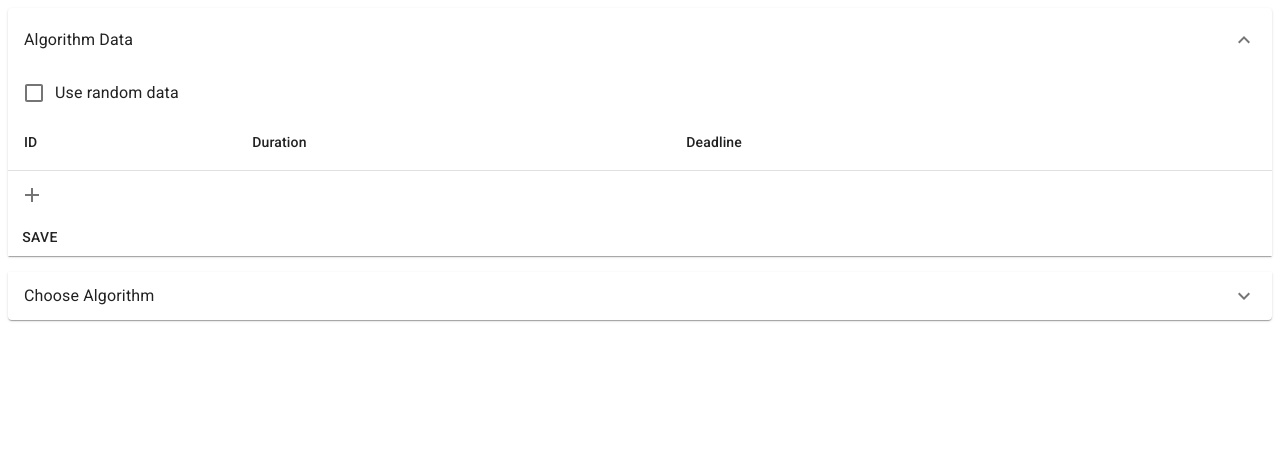
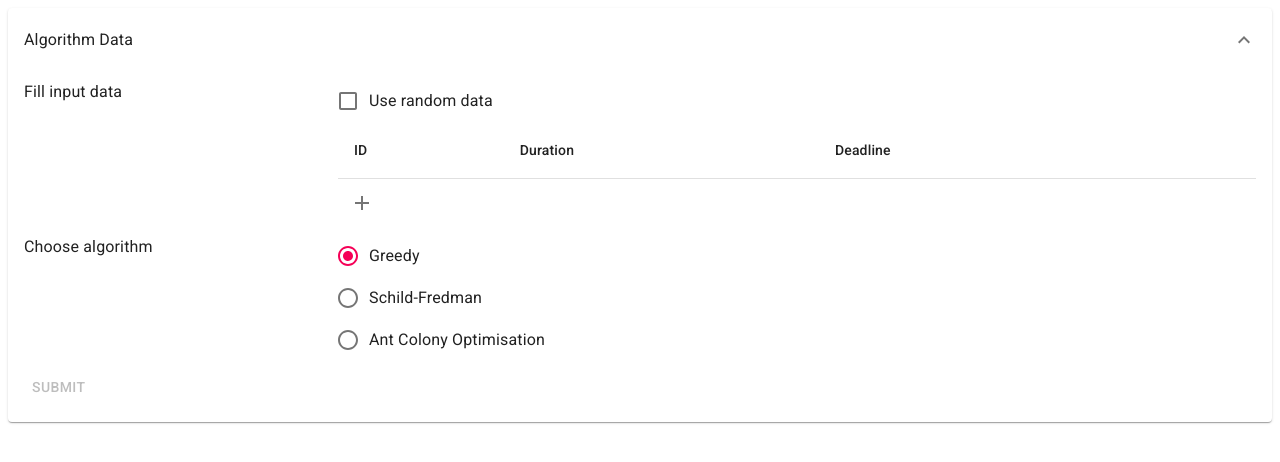
Before and after one commit to TheSubliminal/job-shop-scheduling, a React (Create React App) app in the folder client/: page / in a window 1280 px wide. Shown: the top 462 px of the page. Built offline with nearby package versions, Linux system fonts and the light colour scheme.

Commit message:
Add algorithm selection and additional data sections

```diff
--- /dev/null
+++ b/client/src/components/ACOAdditionalData/index.jsx
@@ -0,0 +1,62 @@
+import React from 'react';
+import PropTypes from 'prop-types';
+import { TextField, Typography } from '@material-ui/core';
+
+import styles from './styles.module.scss';
+
+const ACOAdditionalData = (props) => {
+  const {
+    numOfAnts,
+    pheromoneSignificanceCoef,
+    heuristicSignificanceCoef,
+    pheromoneEvaporationCoef,
+    onChangeData
+  } = props;
+
+  return (
+    <>
+      <Typography>Fill in additional data</Typography>
+      <div className={styles.inputsContainer}>
+        <TextField
+          value={numOfAnts}
+          name='numOfAnts'
+          size='small'
+          label='Number of ants'
+          required
+          onChange={onChangeData}
+        />
+        <TextField
+          value={pheromoneSignificanceCoef}
+          name='pheromoneSignificanceCoef'
+          size='small'
+          label='Pheromone Significance Coefficient'
+          onChange={onChangeData}
+        />
+        <TextField
+          value={heuristicSignificanceCoef}
+          name='heuristicSignificanceCoef'
+          size='small'
+          label='Heuristic Significance Coefficient'
+          onChange={onChangeData}
+        />
+        <TextField
+          value={pheromoneEvaporationCoef}
+          name='pheromoneEvaporationCoef'
+          size='small'
+          label='Pheromone Evaporation Coefficient'
+          onChange={onChangeData}
+        />
+      </div>
+    </>
+  );
+};
+
+ACOAdditionalData.propTypes = {
+  numOfAnts: PropTypes.number.isRequired,
+  pheromoneSignificanceCoef: PropTypes.number,
+  heuristicSignificanceCoef: PropTypes.number,
+  pheromoneEvaporationCoef: PropTypes.number,
+  onChangeData: PropTypes.func.isRequired
+};
+
+export default ACOAdditionalData;
--- /dev/null
+++ b/client/src/components/ACOAdditionalData/styles.module.scss
@@ -0,0 +1,6 @@
+:local(.inputsContainer) {
+  :global(.MuiFormControl-root) {
+    display: block;
+    margin-bottom: 0.5rem;
+  }
+}
--- a/client/src/components/AlgorithmChoice/index.jsx
+++ b/client/src/components/AlgorithmChoice/index.jsx
@@ -1,6 +1,6 @@
 import React from 'react';
 import PropTypes from 'prop-types';
-import { FormControlLabel, Radio, RadioGroup } from '@material-ui/core';
+import { FormControlLabel, Radio, RadioGroup, Typography } from '@material-ui/core';
 
 import algorithmsConfig from '../../config/algorithms.json';
 
@@ -11,8 +11,15 @@ const AlgorithmChoice = ({ selectedAlgorithm, onSelectAlgorithm }) => {
   };
 
   return (
-    <RadioGroup aria-label='Algorithms' value={selectedAlgorithm} onChange={onChange}>
-      {Object.entries(algorithmsConfig).map(([key, name]) => (
+    <>
+      <Typography>Choose algorithm</Typography>
+      <RadioGroup
+        aria-label='Algorithms'
+        value={selectedAlgorithm}
+        name='algorithm'
+        onChange={onChange}
+      >
+        {Object.values(algorithmsConfig).map(({ key, name }) => (
           <FormControlLabel
             key={key}
             value={key}
@@ -21,6 +28,7 @@ const AlgorithmChoice = ({ selectedAlgorithm, onSelectAlgorithm }) => {
           />
         ))}
       </RadioGroup>
+    </>
   );
 };
 
--- a/client/src/components/AlgorithmDashboard/index.jsx
+++ b/client/src/components/AlgorithmDashboard/index.jsx
@@ -1,42 +1,136 @@
-import React, { useState } from 'react';
-import { ExpansionPanel, ExpansionPanelSummary, ExpansionPanelDetails, Typography } from '@material-ui/core';
+import React from 'react';
+import { Button, ExpansionPanel, ExpansionPanelSummary, ExpansionPanelDetails, Typography } from '@material-ui/core';
 import ExpandMoreIcon from '@material-ui/icons/ExpandMore';
 
 import DataForm from '../DataForm';
 import AlgorithmChoice from '../AlgorithmChoice';
+import ACOAdditionalData from '../ACOAdditionalData';
+import defaults from '../../config/default.json';
+import algorithms from '../../config/algorithms.json';
 
 import styles from './styles.module.scss';
 
-const AlgorithmDashboard = () => {
-  const [jobsData, setJobData] = useState(null);
-  const [algorithm, setAlgorithm] = useState(null);
-  const [isDataExpanded, setIsDataExpanded] = useState(true);
-  const [areAlgorithmsExpanded, setAreAlgorithmsExpanded] = useState(false);
+class AlgorithmDashboard extends React.Component {
+  constructor(props) {
+    super(props);
 
-  const toggleDataExpanded = () => setIsDataExpanded(prevExpanded => !prevExpanded);
-  const toggleAlgorithmsExpanded = () => setAreAlgorithmsExpanded(prevExpanded => !prevExpanded);
+    this.state = {
+      jobs: [],
+      isRandom: false,
+      numOfRandomJobs: defaults.numOfRandomJobs,
+      algorithm: defaults.algorithm,
+      numOfAnts: defaults.numOfAnts,
+      pheromoneSignificanceCoef: defaults.pheromoneSignificanceCoef,
+      heuristicSignificanceCoef: defaults.heuristicSignificanceCoef,
+      pheromoneEvaporationCoef: defaults.pheromoneEvaporationCoef,
+      isDataExpanded: true
+    };
+  }
+
+  toggleIsRandom = () => this.setState(prevState => ({ isRandom: !prevState.isRandom }));
+
+  toggleDataExpanded = () => this.setState(prevState => ({ isDataExpanded: !prevState.isDataExpanded }));
+
+  setJobs = (jobs) => this.setState({ jobs });
+
+  setAlgorithm = (algorithm) => this.setState({ algorithm });
+
+  setNumOfRandomJobs = (numOfRandomJobs) => this.setState({ numOfRandomJobs });
+
+  onChangeACOAdditionalData = (event) => {
+    const { name, value } = event.target;
+    const parsedValue = parseFloat(value);
+
+    if (isNaN(parsedValue) || parsedValue < 0) {
+      return;
+    }
+
+    this.setState({ [name]: parsedValue });
+  }
+
+  onSubmit = () => {
+    const {
+      algorithm,
+      jobs,
+      isRandom,
+      numOfRandomJobs,
+      numOfAnts,
+      pheromoneSignificanceCoef,
+      heuristicSignificanceCoef,
+      pheromoneEvaporationCoef
+    } = this.state;
+
+    const algorithmInfo = { algorithm };
+
+    if (isRandom) {
+      algorithmInfo.numOfRandomJobs = numOfRandomJobs;
+    } else {
+      algorithmInfo.jobs = jobs;
+    }
+
+    if (algorithm === algorithms.aco.key) {
+      algorithmInfo.numOfAnts = numOfAnts;
+      algorithmInfo.pheromoneSignificanceCoef = pheromoneSignificanceCoef;
+      algorithmInfo.heuristicSignificanceCoef = heuristicSignificanceCoef;
+      algorithmInfo.pheromoneEvaporationCoef = pheromoneEvaporationCoef;
+    }
+
+    console.log(algorithmInfo);
+  };
+
+  render() {
+    const {
+      jobs,
+      isRandom,
+      numOfRandomJobs,
+      algorithm,
+      numOfAnts,
+      pheromoneSignificanceCoef,
+      heuristicSignificanceCoef,
+      pheromoneEvaporationCoef,
+      isDataExpanded
+    } = this.state;
+
+    const canSubmit = isRandom ? numOfRandomJobs > 0 : jobs.length > 0;
 
     return (
       <>
-      <ExpansionPanel expanded={isDataExpanded} onChange={toggleDataExpanded}>
+        <ExpansionPanel expanded={isDataExpanded} onChange={this.toggleDataExpanded}>
           <ExpansionPanelSummary expandIcon={<ExpandMoreIcon />}>
             <Typography>Algorithm Data</Typography>
           </ExpansionPanelSummary>
           <ExpansionPanelDetails className={styles.algorithmData}>
-          <DataForm onSaveJobData={setJobData} />
-        </ExpansionPanelDetails>
-      </ExpansionPanel>
-
-      <ExpansionPanel expanded={areAlgorithmsExpanded} onChange={toggleAlgorithmsExpanded}>
-        <ExpansionPanelSummary expandIcon={<ExpandMoreIcon />}>
-          <Typography>Choose Algorithm</Typography>
-        </ExpansionPanelSummary>
-        <ExpansionPanelDetails>
-          <AlgorithmChoice selectedAlgorithm={algorithm} onSelectAlgorithm={setAlgorithm} />
+            <DataForm
+              jobs={jobs}
+              isRandom={isRandom}
+              numOfRandomJobs={numOfRandomJobs}
+              onSaveJobs={this.setJobs}
+              onToggleRandom={this.toggleIsRandom}
+              onSaveNumOfRandomJobs={this.setNumOfRandomJobs}
+            />
+            <AlgorithmChoice selectedAlgorithm={algorithm} onSelectAlgorithm={this.setAlgorithm} />
+            {algorithm === algorithms.aco.key && (
+              <ACOAdditionalData
+                numOfAnts={numOfAnts}
+                pheromoneSignificanceCoef={pheromoneSignificanceCoef}
+                heuristicSignificanceCoef={heuristicSignificanceCoef}
+                pheromoneEvaporationCoef={pheromoneEvaporationCoef}
+                onChangeData={this.onChangeACOAdditionalData}
+              />
+            )}
+            <div>
+              <Button
+                disabled={!canSubmit}
+                onClick={this.onSubmit}
+              >
+                Submit
+              </Button>
+            </div>
           </ExpansionPanelDetails>
         </ExpansionPanel>
       </>
     );
-};
+  }
+}
 
 export default AlgorithmDashboard;
--- a/client/src/components/AlgorithmDashboard/styles.module.scss
+++ b/client/src/components/AlgorithmDashboard/styles.module.scss
@@ -1,3 +1,5 @@
 :local(.algorithmData):global(.MuiExpansionPanelDetails-root) {
-  display: initial;
+  display: grid;
+  grid-template-columns: 1fr 3fr;
+  gap: 0.5rem;
 }
--- a/client/src/components/DataForm/index.jsx
+++ b/client/src/components/DataForm/index.jsx
@@ -1,17 +1,20 @@
-import React, { useState } from 'react';
+import React from 'react';
 import PropTypes from 'prop-types';
-import { Button, Checkbox, FormControlLabel } from '@material-ui/core';
+import { Checkbox, FormControlLabel, Typography } from '@material-ui/core';
 
 import InputDataTable from '../JobDataTable';
 import NumOfRandomJobsInput from '../NumOfRandomJobsInput';
 import defaults from '../../config/default.json';
 
-const DataForm = ({ onSaveJobData }) => {
-  const [isRandom, setIsRandom] = useState(false);
-  const [numOfRandomJobs, setNumOfRandomJobs] = useState(defaults.numOfRandomJobs);
-  const [jobs, setJobs] = useState([]);
-
-  const toggleIsRandom = () => setIsRandom(prevIsRandom => !prevIsRandom);
+const DataForm = (props) => {
+  const {
+    jobs,
+    isRandom,
+    numOfRandomJobs,
+    onSaveJobs,
+    onToggleRandom,
+    onSaveNumOfRandomJobs
+  } = props;
 
   const onAddJob = () => {
     const newJob = {
@@ -20,36 +23,29 @@ const DataForm = ({ onSaveJobData }) => {
       deadline: defaults.deadline
     };
 
-    setJobs(prevJobs => [...prevJobs, newJob]);
+    onSaveJobs([...jobs, newJob]);
   };
 
   const onChangeJob = (updatedJob) => {
-    setJobs(prevJobs => prevJobs.map((job) => job.id === updatedJob.id ? updatedJob : job));
+    onSaveJobs(jobs.map((job) => job.id === updatedJob.id ? updatedJob : job));
   };
 
   const onRemoveJob = (removedJobId) => {
-    setJobs(prevJobs => {
-      return prevJobs
+    onSaveJobs(jobs
       .filter((job) => job.id !== removedJobId)
-        .map((job, index) => ({ ...job, id: index + 1 }));
-    });
-  };
-
-  const saveData = () => {
-    if (isRandom) {
-      onSaveJobData(numOfRandomJobs);
-    } else if (jobs.length > 0) {
-      onSaveJobData(jobs);
-    }
+      .map((job, index) => ({ ...job, id: index + 1 }))
+    );
   };
 
   return (
     <>
+      <Typography>Fill input data</Typography>
+      <div>
         <FormControlLabel
           control={
             <Checkbox
               checked={isRandom}
-            onChange={toggleIsRandom}
+              onChange={onToggleRandom}
             />
           }
           label='Use random data'
@@ -59,7 +55,7 @@ const DataForm = ({ onSaveJobData }) => {
           ? (
             <NumOfRandomJobsInput
               numOfRandomJobs={numOfRandomJobs}
-            onChange={setNumOfRandomJobs}
+              onChange={onSaveNumOfRandomJobs}
             />
           )
           : (
@@ -72,13 +68,24 @@ const DataForm = ({ onSaveJobData }) => {
           )
         }
         <br />
-      <Button onClick={saveData}>Save</Button>
+      </div>
     </>
   );
 };
 
+const jobPropType = PropTypes.exact({
+  id: PropTypes.number.isRequired,
+  duration: PropTypes.number.isRequired,
+  deadline: PropTypes.number.isRequired
+});
+
 DataForm.propTypes = {
-  onSaveJobData: PropTypes.func.isRequired
+  jobs: PropTypes.arrayOf(jobPropType).isRequired,
+  isRandom: PropTypes.bool.isRequired,
+  numOfRandomJobs: PropTypes.number.isRequired,
+  onSaveJobs: PropTypes.func.isRequired,
+  onToggleRandom: PropTypes.func.isRequired,
+  onSaveNumOfRandomJobs: PropTypes.func.isRequired
 };
 
 export default DataForm;
--- a/client/src/components/NumOfRandomJobsInput/index.jsx
+++ b/client/src/components/NumOfRandomJobsInput/index.jsx
@@ -6,7 +6,7 @@ const NumOfRandomJobsInput = ({ numOfRandomJobs, onChange }) => {
   const onInputChange = (event) => {
     const value = parseInt(event.target.value, 10);
 
-    if (isNaN(value) && value < 0) {
+    if (isNaN(value) || value < 0) {
       return;
     }
 
@@ -19,7 +19,7 @@ const NumOfRandomJobsInput = ({ numOfRandomJobs, onChange }) => {
       value={numOfRandomJobs}
       label='Number of random jobs'
       type='number'
-      variant='outlined'
+      size='small'
       onChange={onInputChange}
     />
   );
--- a/client/src/config/algorithms.json
+++ b/client/src/config/algorithms.json
@@ -1,5 +1,14 @@
 {
-  "greedy": "Greedy",
-  "schildFredman": "Schild-Fredman",
-  "aco": "Ant Colony Optimisation"
+  "greedy": {
+    "key": "greedy",
+    "name": "Greedy"
+  },
+  "schildFredman": {
+    "key": "schildFredman",
+    "name": "Schild-Fredman"
+  },
+  "aco": {
+    "key": "aco",
+    "name": "Ant Colony Optimisation"
+  }
 }
--- a/client/src/config/default.json
+++ b/client/src/config/default.json
@@ -1,5 +1,10 @@
 {
   "numOfRandomJobs": 5,
   "duration": 0,
-  "deadline": 0
+  "deadline": 0,
+  "algorithm": "greedy",
+  "numOfAnts": 15,
+  "pheromoneSignificanceCoef": 1.2,
+  "heuristicSignificanceCoef": 1.5,
+  "pheromoneEvaporationCoef": 0.1
 }
```
Lines whose indentation alone changed are shown as unchanged.
